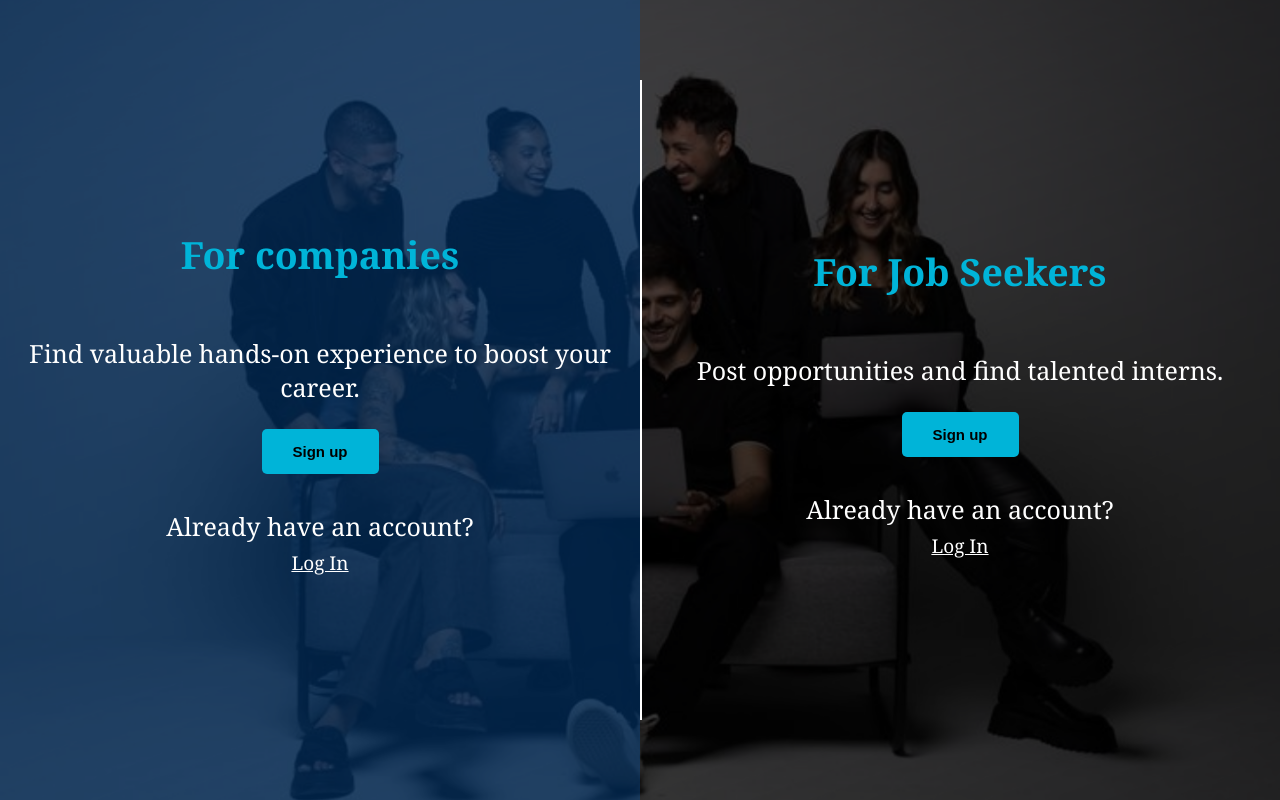
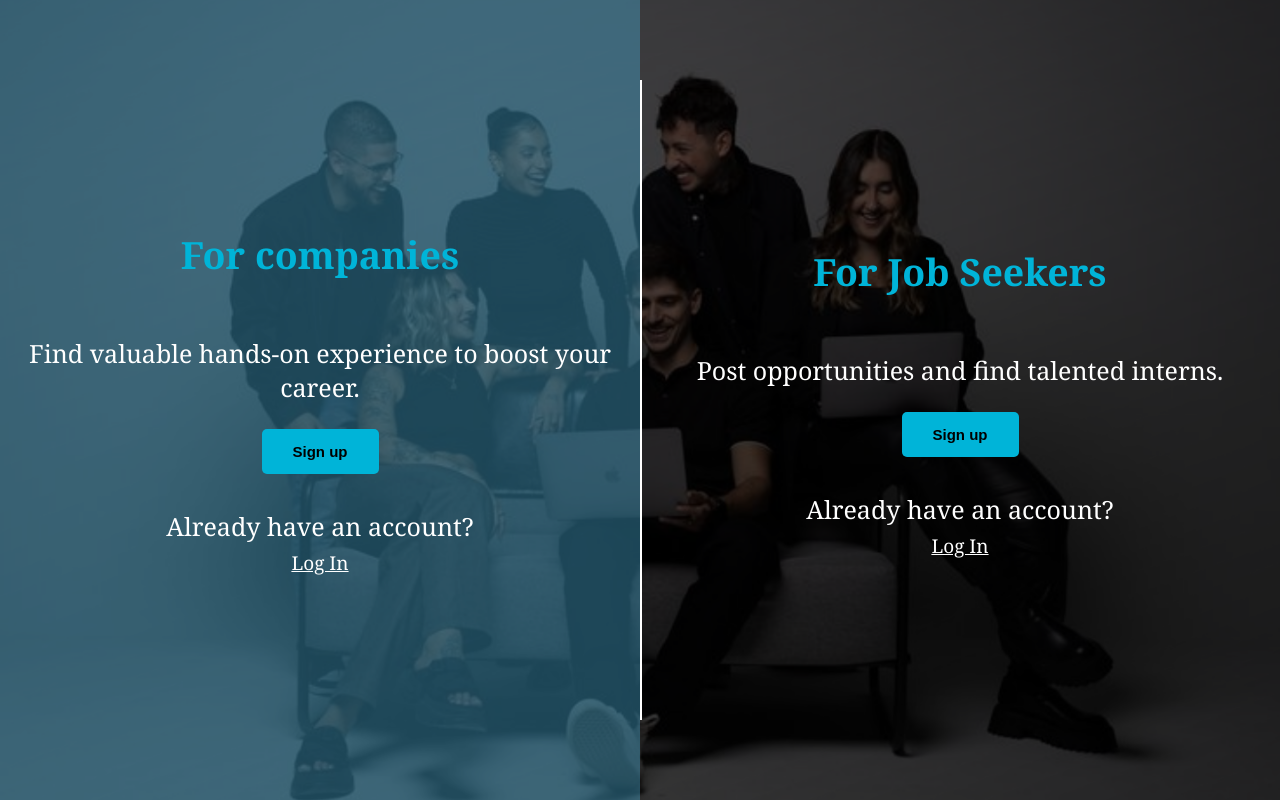
Before and after one commit to KushaRa/InternX_Front, a React (Create React App) app in the folder skillsync/: page /selectuser in a window 1280 px wide. Built offline with nearby package versions, Linux system fonts and the light colour scheme; no server answers.

Commit message:
change the color of view page

```diff
--- a/skillsync/src/Pages/selectUser/SelectUser.css
+++ b/skillsync/src/Pages/selectUser/SelectUser.css
@@ -35,7 +35,7 @@
   color: #00b4d8;
 }
 .job-seekers:hover {
-  background-color: rgba(0, 82, 165, 0.4);
+  background-color: rgba(70, 173, 214, 0.4);
 }
 .login-buttonSC {
 
```
